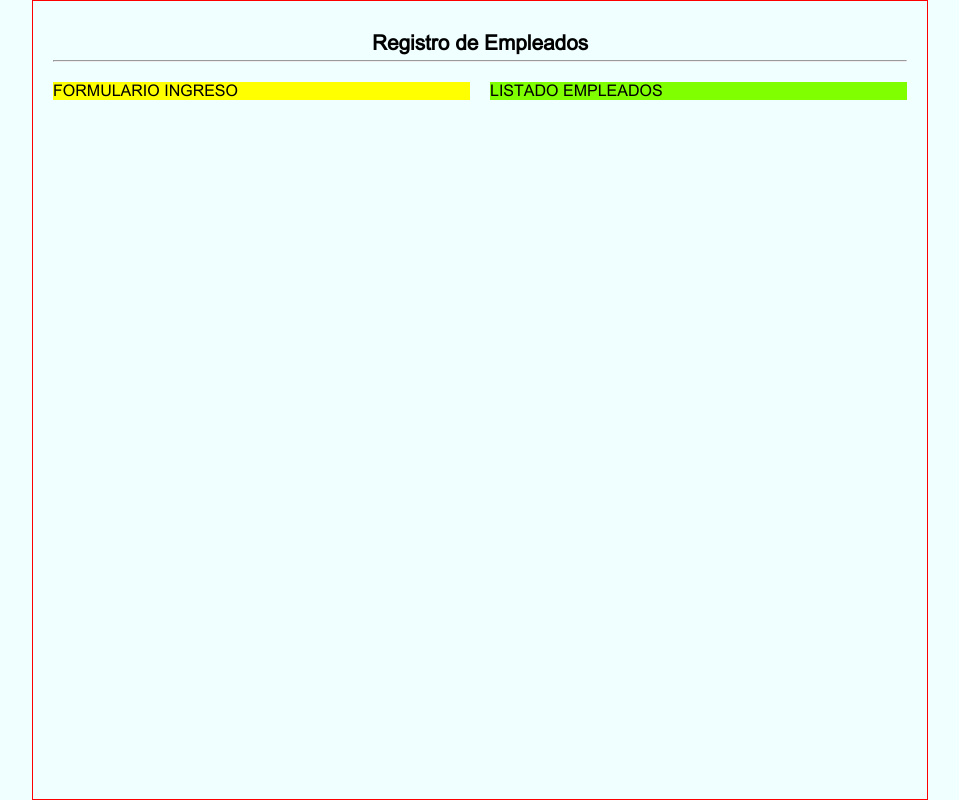
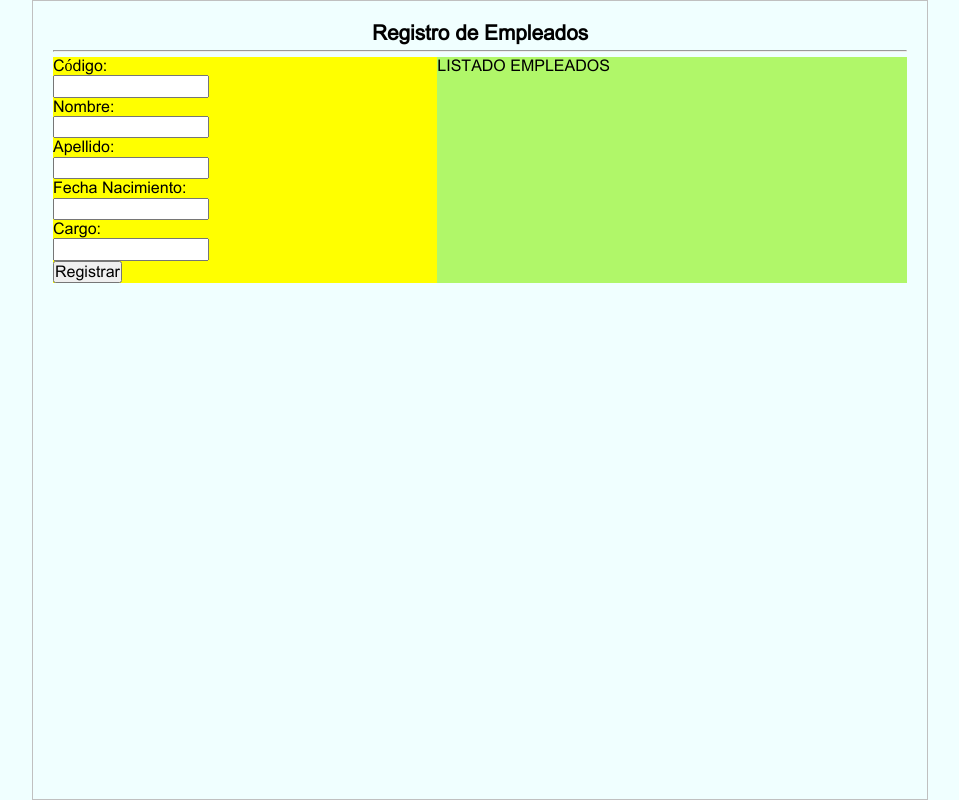
Before and after one commit to HarDevKoder/Empleados, a plain HTML site: page index.html in a window 1280 px wide. Shown: the whole page, without its empty margins (160-1119 px from the left). Drawn offline with Linux system fonts and the light colour scheme.

Commit message:
Organizo cajas titulo, form y listado dentro de contenedor general

```diff
--- a/css/style.css
+++ b/css/style.css
@@ -18,37 +18,38 @@ body{
 }
 
 .contenedorGeneral{
-  border: 1px solid red;
+  border: 1px solid silver;
   width: 70%;
   height: 100vh;
   margin: 0 auto;
   display: flex;
-  flex-direction: column;
-  gap: 10px;
   padding: 20px;
+  flex-wrap: wrap;
+  align-content: flex-start;
 }
 
 .titulo{
+  flex: 100%;
   text-align: center;
   font-size: 1.3em;
   font-weight: bold;
-  padding: 10px 0;
 }
+
+p{
+  margin: 0;
+  padding: 0;
+}
+
 hr{
   color: silver;
-  margin-top: 5px;
-}
-
-.contenedorRegistros{
-  display: flex;
-  gap: 20px;
+  margin: 5px 0;
 }
 
 .formularioIngreso{
   background: yellow;
-  flex: 1;
+  flex: 40%;
 }
 .listadoEmpleados{
-  background-color: chartreuse;
-  flex: 1;
+  background-color: rgb(176, 247, 105);
+  flex: 50%;
 }
--- a/index.html
+++ b/index.html
@@ -1,5 +1,6 @@
 <!DOCTYPE html>
 <html lang="es">
+
 <head>
   <meta charset="UTF-8">
   <meta name="viewport" content="width=device-width, initial-scale=1.0">
@@ -8,20 +9,43 @@
   <link rel="stylesheet" href="css/style.css">
   <link rel="shortcut icon" href="imagenes/favicon.ico" type="image/x-icon">
 </head>
+
 <body>
   <div class="contenedorGeneral">
     <div class="titulo">
       <p>Registro de Empleados</p>
       <hr />
     </div>
-    <div class="contenedorRegistros">
-      <div class="formularioIngreso">FORMULARIO INGRESO</div>
-      <div class="listadoEmpleados">LISTADO EMPLEADOS</div>
+    <div class="formularioIngreso">
+      <p>
+        <label for="codigo">Código: </label><br>
+        <input type="text">
+      </p>
+      <p>
+        <label for="nombre">Nombre: </label><br>
+        <input type="text">
+      </p>
+      <p>
+        <label for="apellido">Apellido: </label><br>
+        <input type="text">
+      </p>
+      <p>
+        <label for="fechaNacimiento">Fecha Nacimiento: </label><br>
+        <input type="text">
+      </p>
+      <p>
+        <label for="cargo">Cargo: </label><br>
+        <input type="text">
+      </p>
+      <button>Registrar</button>
+    </div>
+    <div class="listadoEmpleados">
+      LISTADO EMPLEADOS
     </div>
   </div>
 
 
-
   <script src="js/script.js"></script>
 </body>
+
 </html>
```
